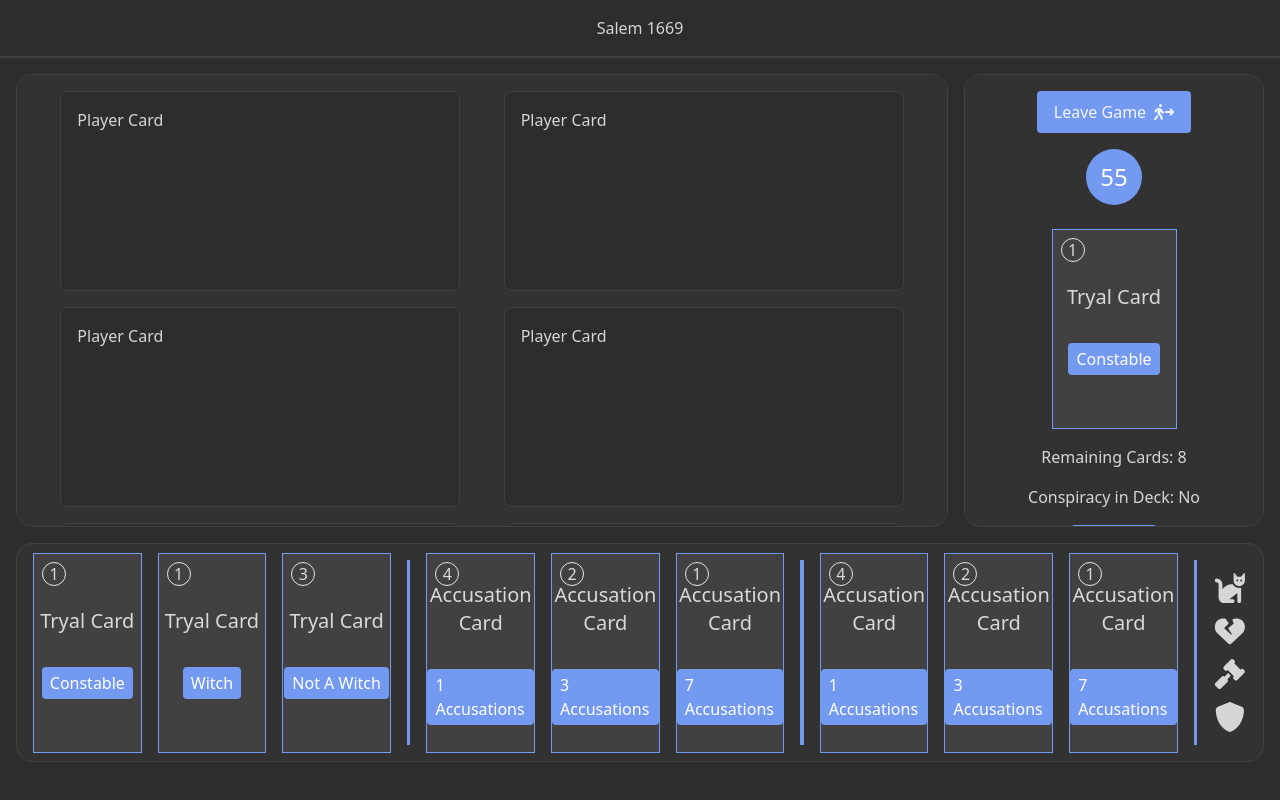
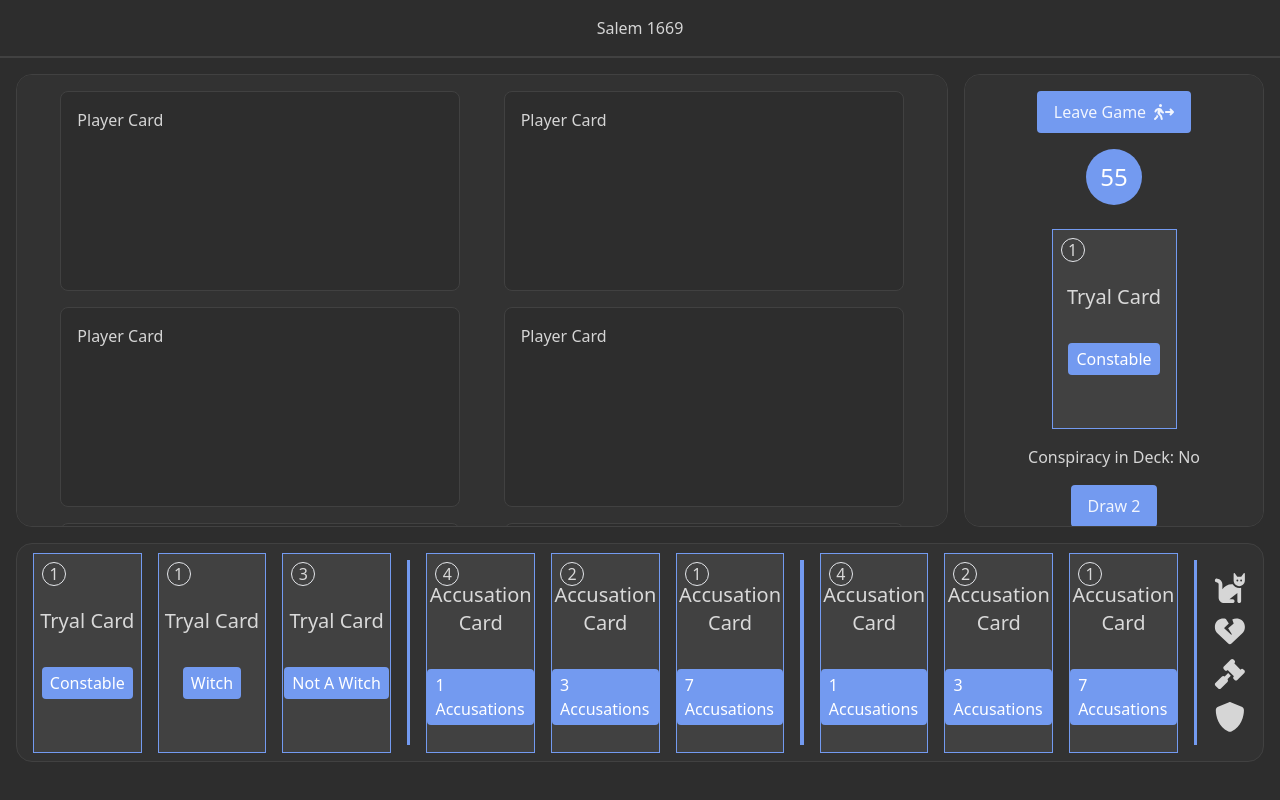
Before and after one commit to BrandonSamaroo/salem1669, a Next.js app: page /game/1 in a window 1280 px wide. Built offline with nearby package versions, Linux system fonts and the light colour scheme.

Commit message:
not needed, info shown on card deck

```diff
--- a/src/pages/game/[game_id]/index.tsx
+++ b/src/pages/game/[game_id]/index.tsx
@@ -51,7 +51,6 @@ export default function HomePage() {
                     </div>
                     <div className='flex flex-col items-center justify-between gap-4'>
                         <TryalCard cardType='Constable' numberOfCards={1} />
-                        <span>Remaining Cards: 8</span>
                         <span>Conspiracy in Deck: No</span>
                         <Button>Draw 2</Button>
                     </div>
```
